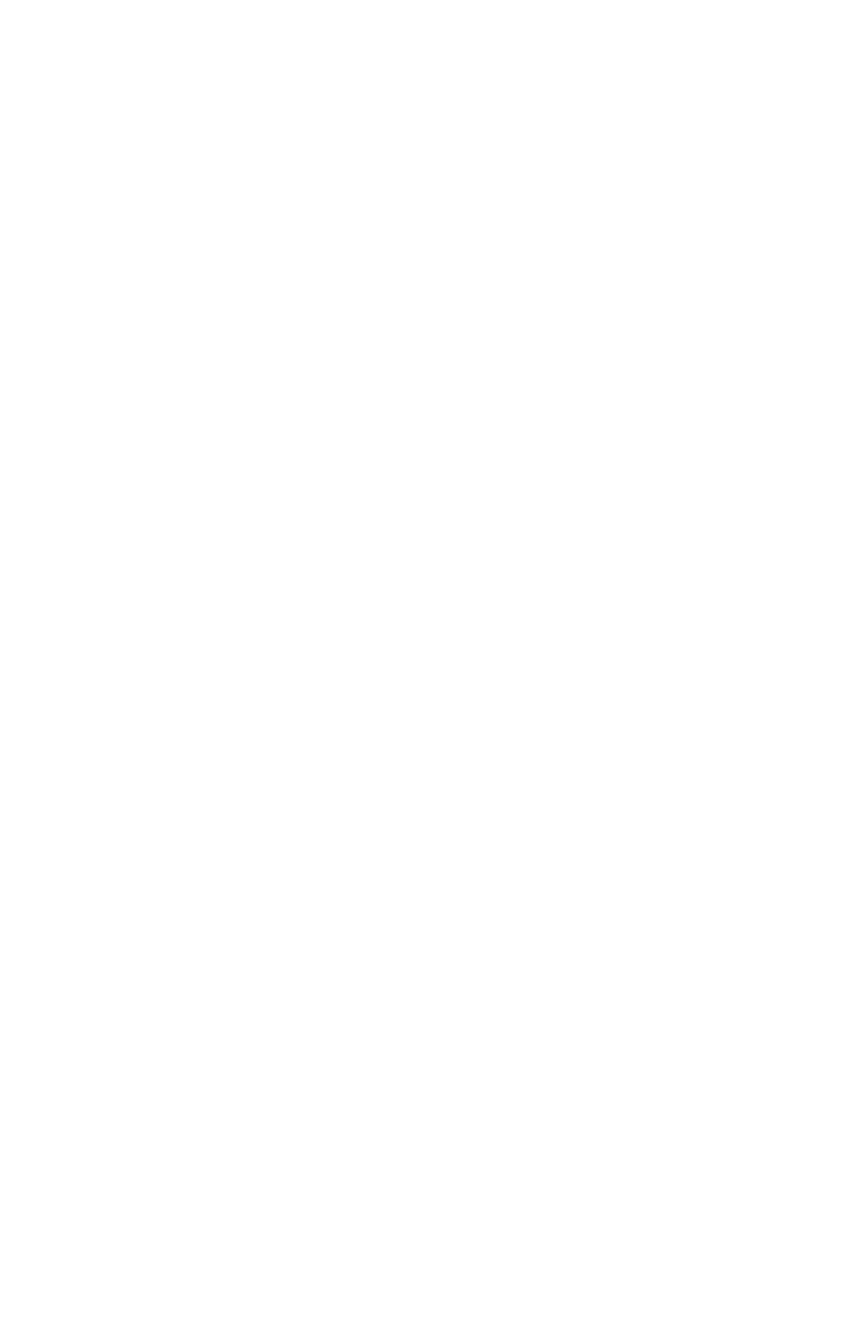
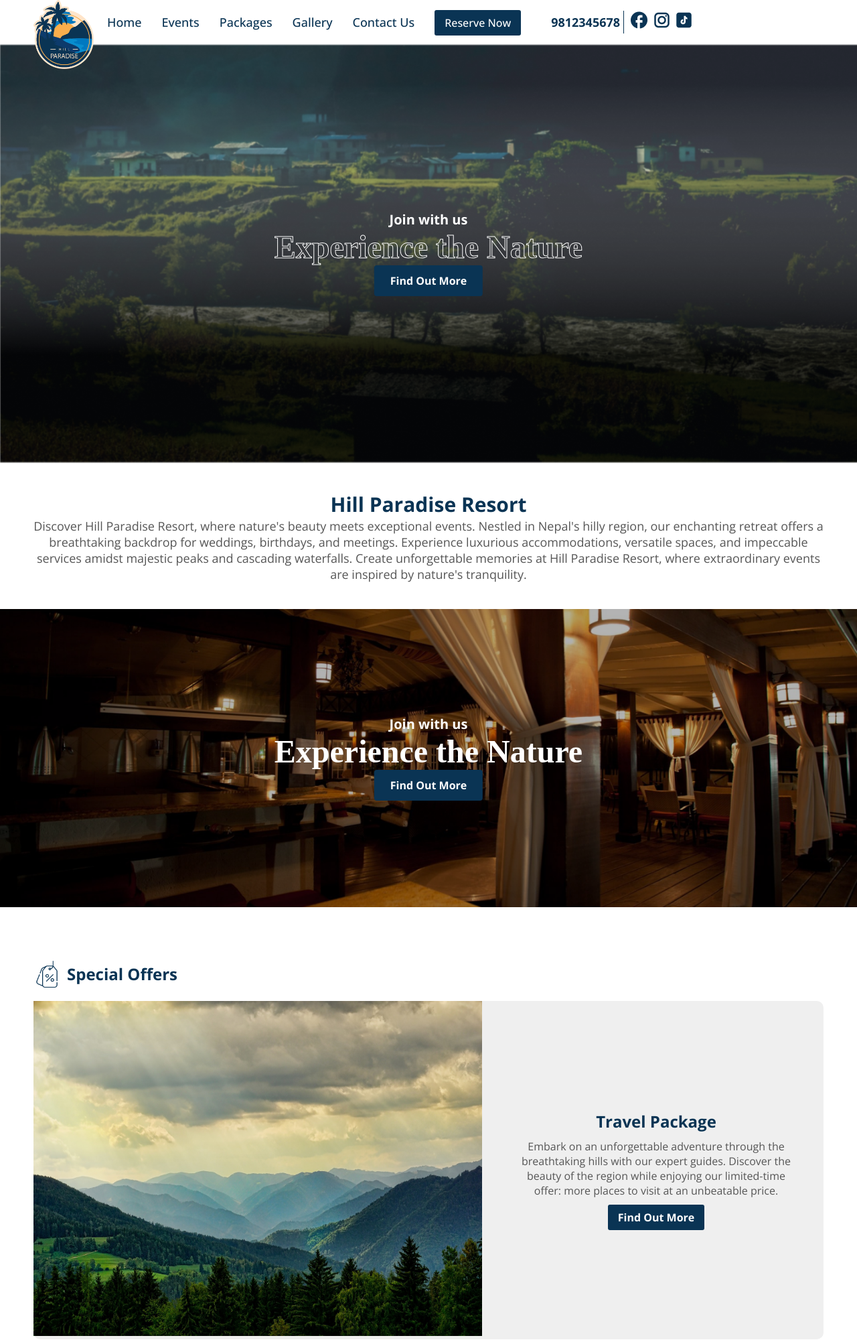
Before and after one commit to KiranSR99/REMS_project, a PHP site: page / in a window 1280 px wide. Before the commit the part shown is empty. Shown: the top 2003 px of the page at 67% size. Before the commit the page ends 800 px from the top, so only its background shows below. Run offline with PHP 8.4, Linux system fonts and the light colour scheme.

Commit message:
Home page of the project website is created.

```diff
--- a/CSS/style.css
+++ b/CSS/style.css
@@ -1,4 +1,255 @@
-*{
+@import url('https://fonts.googleapis.com/css2?family=Open+Sans:wght@300;400;500;600;700;800&display=swap');
+
+:root {
+    --sixty: #EFEFEF;
+    --thirty: #0A3454;
+    --ten: #FF7F50;
+    --text_color: #565656;
+}
+
+* {
     margin: 0;
     padding: 0;
+    box-sizing: border-box;
 }
+
+body {
+    font-family: 'Open Sans', sans-serif;
+}
+
+a {
+    text-decoration: none;
+}
+
+ul {
+    list-style: none;
+}
+
+.btn {
+    background-color: var(--thirty);
+    color: #fff !important;
+    font-size: 16px;
+    font-weight: 700;
+    border-radius: 3px;
+    padding: 8px 15px;
+}
+
+.btn:hover {
+    background-color: #fff;
+    border: 1px solid var(--thirty);
+    color: var(--thirty) !important;
+}
+
+.container {
+    max-width: 100%;
+    margin: 0 50px;
+}
+
+.title{
+    color: var(--thirty);
+    font-size: 24px;
+    text-align: center;
+}
+.card {
+    display: flex;
+    border-radius: 10px;
+    background-color: var(--sixty);
+    margin-bottom: 40px;
+}
+
+.column-1 img {
+    width: 670px;
+    height: 500px;
+}
+
+.column-2 {
+    display: flex;
+    flex-direction: column;
+    text-align: center;
+    align-items: center;
+    justify-content: center;
+}
+
+.column-2 h1 {
+    color: var(--thirty);
+    margin-bottom: 10px;
+}
+
+.column-2 p {
+    color: var(--text_color);
+    margin-bottom: 10px;
+    padding: 0 40px;
+}
+
+
+/*=============== HEADER PART ===============*/
+.header {
+    margin: 0 50px;
+    height: 65px;
+    display: flex;
+    align-items: center;
+    font-size: 18px;
+}
+
+.logo {
+    position: relative;
+    top: 33%;
+    float: left;
+    margin-right: 20px;
+}
+
+.logo img {
+    width: 90px;
+}
+
+.menus {
+    display: flex;
+    justify-content: space-between;
+    align-items: center;
+}
+
+.menu-container ul {
+    display: flex;
+    align-items: center;
+}
+
+.menu-container ul li {
+    display: inline-block;
+    margin-right: 30px;
+}
+
+.number {
+    border-right: 1px solid var(--thirty);
+    padding: 5px;
+}
+
+.contact-container ul {
+    display: flex;
+    align-items: center;
+
+}
+
+.contact-container ul li {
+    display: inline-block;
+    margin-left: 10px;
+}
+
+.menu-container li a {
+    color: var(--thirty);
+    font-weight: 500;
+}
+
+.contact-container li a {
+    color: var(--thirty);
+    font-weight: 700;
+}
+
+
+/*=============== END HEADER PART ===============*/
+
+.banner {
+    position: relative;
+    z-index: -1;
+}
+
+.banner img {
+    display: block;
+    width: 100%;
+    height: auto;
+}
+
+.banner-text {
+    position: absolute;
+    top: 50%;
+    left: 50%;
+    transform: translate(-50%, -50%);
+    text-align: center;
+    color: #fff;
+}
+
+.banner-text h4 {
+    font-size: 20px;
+}
+
+.banner-text h1 {
+    font-size: 48px;
+    font-family: 'Clash Display';
+    color: transparent;
+    -webkit-text-stroke: 1px #fff;
+    /* text-stroke: 2px #fff; */
+}
+
+.banner-text .btn {
+    display: inline-block;
+    padding: 12px 24px;
+    color: #fff;
+    font-size: 16px;
+    border-radius: 4px;
+}
+
+
+.introduction {
+    margin: 40px 0;
+    text-align: center;
+}
+
+.introduction h1 {
+    font-size: 30px;
+    color: var(--thirty);
+}
+
+.introduction p {
+    font-size: 18px;
+    color: var(--text_color);
+}
+
+/* =============== MID BANNER =============== */
+.mid-banner {
+    position: relative;
+    z-index: -1;
+}
+
+.mid-banner img {
+    display: block;
+    width: 100%;
+    height: auto;
+}
+
+.mid-banner-text {
+    position: absolute;
+    top: 50%;
+    left: 50%;
+    transform: translate(-50%, -50%);
+    text-align: center;
+    color: #fff;
+}
+
+.mid-banner-text h4 {
+    font-size: 20px;
+}
+
+.mid-banner-text h1 {
+    font-size: 48px;
+    font-family: 'Clash Display';
+}
+
+.mid-banner-text .btn {
+    display: inline-block;
+    padding: 12px 24px;
+    color: #fff;
+    font-size: 16px;
+    border-radius: 4px;
+}
+
+/* ===============END MID BANNER =============== */
+
+.offer {
+    margin: 40px 0 20px;
+    display: flex;
+    align-items: center;
+    color: var(--thirty);
+}
+
+.offer img {
+    margin-right: 10px;
+}
--- a/index.html
+++ b/index.html
@@ -1,14 +1,125 @@
 <!DOCTYPE html>
 <html lang="en">
+
 <head>
     <meta charset="UTF-8">
     <meta http-equiv="X-UA-Compatible" content="IE=edge">
     <meta name="viewport" content="width=device-width, initial-scale=1.0">
-    <title>Index Page</title>
+    <title>Hill Paradise Resort</title>
 
-    <link rel="shortcut icon" href="./" type="image/x-icon">
+    <link rel="shortcut icon" href="./assets/images/HillParadise.png" type="image/x-icon">
     <link rel="stylesheet" href="./CSS/style.css">
 </head>
+
 <body>
+    <main>
+        <header>
+            <div class="header">
+                <div class="logo">
+                    <a href="#"><img src="./assets/images/HillParadise.png" alt="LOGO"></a>
+                </div>
+
+                <div class="menus">
+                    <div class="menu-container">
+                        <ul>
+                            <li><a href="#">Home</a></li>
+                            <li><a href="#">Events</a></li>
+                            <li><a href="#">Packages</a></li>
+                            <li><a href="#">Gallery</a></li>
+                            <li><a href="#">Contact Us</a></li>
+                            <li><a class="btn" href="#">Reserve Now</a></li>
+                        </ul>
+                    </div>
+
+                    <div class="contact-container">
+                        <ul>
+                            <li><a class="number" href="#">9812345678</a></li>
+                            <li><a href="#"><img src="./assets/images/fb_icon.png" alt="fb"></a></li>
+                            <li><a href="#"><img src="./assets/images/insta_icon.png" alt="insta"></a></li>
+                            <li><a href="#"><img src="./assets/images/tiktok_icon.png" alt="tiktok"></a></li>
+                        </ul>
+                    </div>
+                </div>
+            </div>
+
+        </header>
+
+        <section class="banner">
+            <div class="banner">
+                <img src="./assets/images/Background Image.png" alt="">
+                <div class="banner-text">
+                    <h4>Join with us</h4>
+                    <h1>Experience the Nature</h1>
+                    <a class="btn" href="#">Find Out More</a>
+                </div>
+            </div>
+        </section>
+        <section class="intro">
+            <div class="container">
+                <div class="introduction">
+                    <h1>Hill Paradise Resort</h1>
+                    <p>Discover Hill Paradise Resort, where nature's beauty meets exceptional events. Nestled in Nepal's
+                        hilly
+                        region, our enchanting retreat offers a breathtaking backdrop for weddings, birthdays, and
+                        meetings.
+                        Experience luxurious accommodations, versatile spaces, and impeccable services amidst majestic
+                        peaks
+                        and
+                        cascading waterfalls. Create unforgettable memories at Hill Paradise Resort, where extraordinary
+                        events
+                        are inspired by nature's tranquility.</p>
+                </div>
+            </div>
+        </section>
+        <section class="mid-banner">
+            <div class="mid-banner">
+                <img src="./assets/images/resortInterior 1.png" alt="">
+                <div class="mid-banner-text">
+                    <h4>Join with us</h4>
+                    <h1>Experience the Nature</h1>
+                    <a class="btn" href="#">Find Out More</a>
+                </div>
+            </div>
+        </section>
+        <section class="offer">
+            <div class="container">
+                <div class="offer">
+                    <img src="./assets/images/price-tag.png" width="40px" alt="">
+                    <h1>Special Offers</h1>
+                </div>
+                <div class="card">
+                    <div class="column-1">
+                        <img src="./assets/images/travel.jpg" alt="">
+                    </div>
+                    <div class="column-2">
+                        <h1>Travel Package</h1>
+                        <p>Embark on an unforgettable adventure through the breathtaking hills with our expert guides.
+                            Discover the beauty of the region while enjoying our limited-time offer: more places to
+                            visit at an unbeatable price.</p>
+                        <a class="btn" href="#">Find Out More</a>
+                    </div>
+                </div>
+            </div>
+        </section>
+        <section class="events">
+            <div class="container">
+                <div class="title">
+                    <h1>Events</h1>
+                </div>
+                <div class="card">
+                    <div class="column-1">
+                        <img src="./assets/images/wedding.png" alt="">
+                    </div>
+                    <div class="column-2">
+                        <h1>wedding</h1>
+                        <p>Celebrate your love amidst enchanting beauty. Experience a dream wedding, where every detail
+                            is tailored to perfection. Create cherished memories that will last forever.</p>
+                        <a class="btn" href="#">Find Out More</a>
+                    </div>
+                </div>
+            </div>
+        </section>
+    </main>
 </body>
+
 </html>
```
Also changed, not shown: assets/images/Background Image.png (added), assets/images/fb_icon.png (added), assets/images/insta_icon.png (added), assets/images/resortInterior 1.png (added), assets/images/tiktok_icon.png (added), assets/images/wedding.png (added).
